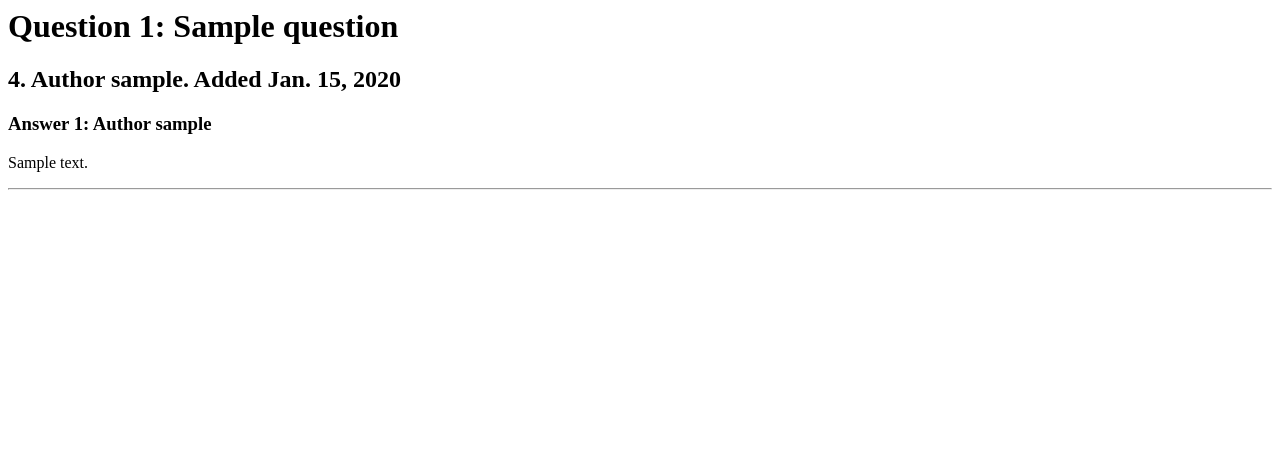
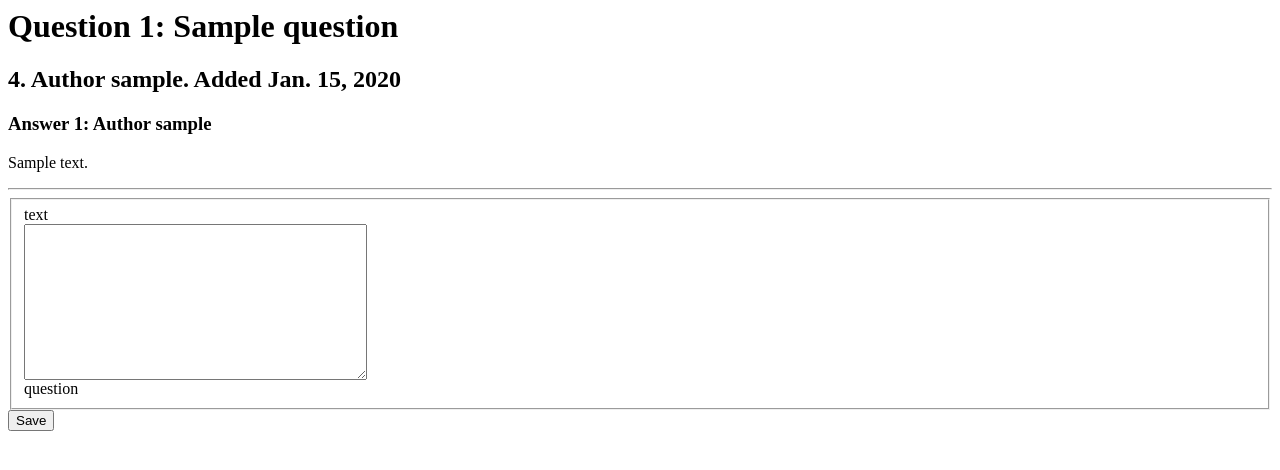
Before and after one commit to lanselotmag/web, a Django app: page /question/1/ in a window 1280 px wide. Shown: the top 470 px of the page. Run offline with Django 3.2, Linux system fonts and the light colour scheme; tables that the repository leaves empty hold one stand-in row (values such as "Sample post").

Commit message:
Forms test v1

```diff
--- /dev/null
+++ b/ask/qa/forms.py
@@ -0,0 +1,51 @@
+from __future__ import unicode_literals
+from django import forms
+from qa.models import Question, Answer
+#from django.contrib.auth.models import User
+#from django.contrib.auth import authenticate,login
+#from django.contrib.auth.hashes import make_password
+#ask form
+class AskForm(forms.Form):
+	title = forms.CharField(max_length=100)
+	text = forms.CharField(widget=forms.Textarea)
+	def clean_title(self):
+		title = self.cleaned_data['title']
+		if title.strip() == '':
+			raise forms.ValidationError('Incorrest title!', code='validation_eror')
+		return title
+
+	def clean_text(self):
+		text=self.cleaned_data['text']
+		if text.strip == '':
+			raise forms.ValidationError('Incorrect text!', code='validation_error')
+		return text
+
+	def save(self):
+		question=Question(**self.cleaned_data)
+#		question.author_id =  self._user.id
+		question.save()
+		return question
+#answer form
+class AnswerForm(forms.Form):
+	text = forms.CharField(widget=forms.Textarea)
+	question = forms.IntegerField(widget=forms.HiddenInput)
+
+	def clean_text(self):
+		text = self.cleaned_data['text']
+		if text.strip() == '':
+			raise forms.ValidationError('Incorrect text!', code='validation_error')
+		return text
+
+	def clean_question(self):
+		question_id = self.cleaned_data['question']
+		try:
+			question= Question.objects.get(id=question_id)
+		except Question.DoesNotExist:
+			raise forms.ValidationError('No such question!',code='validation_error')
+		return question
+
+	def save(self):
+		answer=Answer(**self.cleaned_data)
+#		answer.author_id = self._user.id
+		answer.save()
+		return answer
--- a/ask/qa/models.py
+++ b/ask/qa/models.py
@@ -24,8 +24,8 @@ class Question(models.Model):
 	likes=models.ManyToManyField(User, related_name='question_like_user')
 #	def __str__(self):
 #		return self.title
-#	def get_url(self):
-#		return "/question/{}/".format(self.id)
+	def get_url(self):
+		return "/question/{}/".format(self.id)
 #	class Meta:
 #		app_label='qaQuestion'
 #		db_table= 'Questions'
--- /dev/null
+++ b/ask/qa/templates/_form.html
@@ -0,0 +1,17 @@
+{%  for e in form.non_field_errors %}
+	<div class="alert alert-danger">{{e}}</div>
+{% endfor %}
+<form class="form-horizontal" method="post" action "">
+	<fieldset>
+		{% csrf_token %}
+		{% for field in form %}
+			<div class="control-group {% if field.errors %}has-error{% endif %}">
+				<label class="control-label">{{field.name}}</label>
+				<div class="controls">{{field}}</div>
+			</div>
+		{% endfor %}
+	</fieldset>
+	<div class="form-actions">
+		<button type="submit" class="btn btn-primary">Save</button>
+	</div>
+</form>
--- /dev/null
+++ b/ask/qa/templates/ask.html
@@ -0,0 +1,3 @@
+{% block content %}
+{% include "_form.html" %}
+{% endblock %}
--- a/ask/qa/templates/question.html
+++ b/ask/qa/templates/question.html
@@ -4,7 +4,6 @@
 	<h1>Question {{question.id}}: {{ question.title}}</h1>
 	<h2>{{ question.rating }}. Author {{ question.author.username  }}. Added {{question.added_at}}</h2>
 </div>
-{% endif %}
 	{% if answ %}
 	<div class="answ">
 		{% for answer in answ %}
@@ -18,4 +17,6 @@
 	{% else %}
 	 <p>Still no answers on question</p>
 	{% endif %}
+{% endif %}
+{% include "_form.html" %}
 {% endblock %}
--- a/ask/qa/urls.py
+++ b/ask/qa/urls.py
@@ -22,7 +22,7 @@ urlpatterns = [
 	url(r'^login/.*$', views.test, name='login'),
 	url(r'^signup/.*$', views.test, name='signup'),
 	url(r'^question/(?P<QID>[0-9]+)/$',views.question, name='question'),
-	url(r'^ask/.*$',views.test,name='ask'),
+	url(r'^ask/.*$',views.ask,name='ask'),
 	url(r'^popular/.*$',views.popular,name='popular'),
 #	url(r'^/.*$',views.new,name='new')
 ]
--- a/ask/qa/views.py
+++ b/ask/qa/views.py
@@ -5,6 +5,7 @@ from django.http import HttpResponse
 from django.core.paginator import Paginator, EmptyPage, PageNotAnInteger
 from django.views.decorators.http import require_GET
 from qa.models import Question,Answer
+from qa.forms import AskForm, AnswerForm
 #test view
 def test(request,*args,**kwargs):
 	return HttpResponse('OK')
@@ -20,7 +21,6 @@ def popular(request, *args, **kwargs):
 		'limit':limit,
 	}
 	return render(request, 'popular.html',context)
-#	return HttpResponse("popular page:"+str(pagen)+"\r\n")
 
 @require_GET
 def main(request, *args, **kwargs):
@@ -30,23 +30,42 @@ def main(request, *args, **kwargs):
 	paginator=Paginator(quests, limit)
 	paginator.baseurl='/?page='
 	contpage=paginator.page(page)
-#	return HttpResponse('new page:'+str(page)+' limit:'+str(limit)+' paoginator:'+str(paginator.count))
 	return render (request, 'index.html',{
 		'quests': contpage.object_list,
 		'paginator': paginator,
 		'page':page,
 		})
+def ask(request):
+	if request.method == 'POST':
+		form = AskForm(request.POST)
+		if form.is_valid():
+			question = form.save()
+			url = question.get_url()
+			return HttpResponseRedirect(url)
+	else:
+		form = AskForm()
+	return render (request, 'ask.html', {
+		'form':form
+	})
 
 def question(request,QID):
 	quest = get_object_or_404(Question,id=QID)
 	answ=Answer.objects.filter(question=QID).order_by('-id')
+	if request.method == 'POST':
+		form = AnswerForm(request.POST)
+		if form.is_valid():
+			answer=form.save()
+			url = quest.get_url()
+			return HttpResponseRedirect(url)
+	else:
+		form=AnswerForm()
 	context={
-		'title':'Question page',
-		'question':quest,
-		'answ':answ,
+			'title':'Question page',
+			'question':quest,
+			'answ':answ,
+			'form':form,
 	}
 	return render(request,'question.html',context)
-#	return HttpResponse('question ID:'+QID+'\r\n')
 
 def paginate(request, lst):
 	try:
```
Also changed, not shown: 12 other files. Lines whose indentation alone changed are shown as unchanged.
